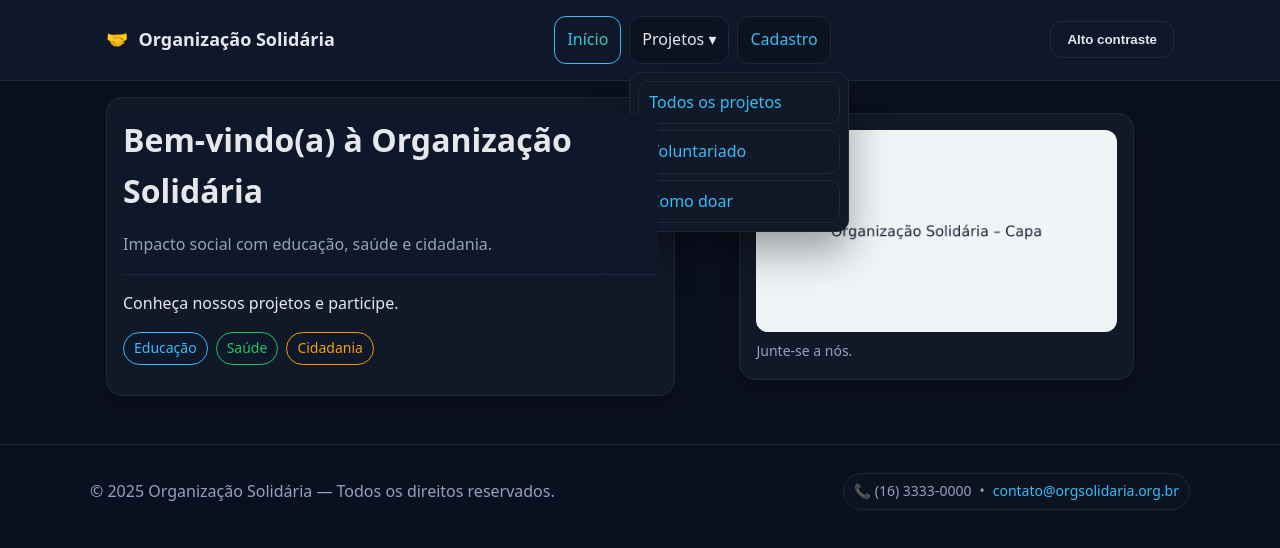
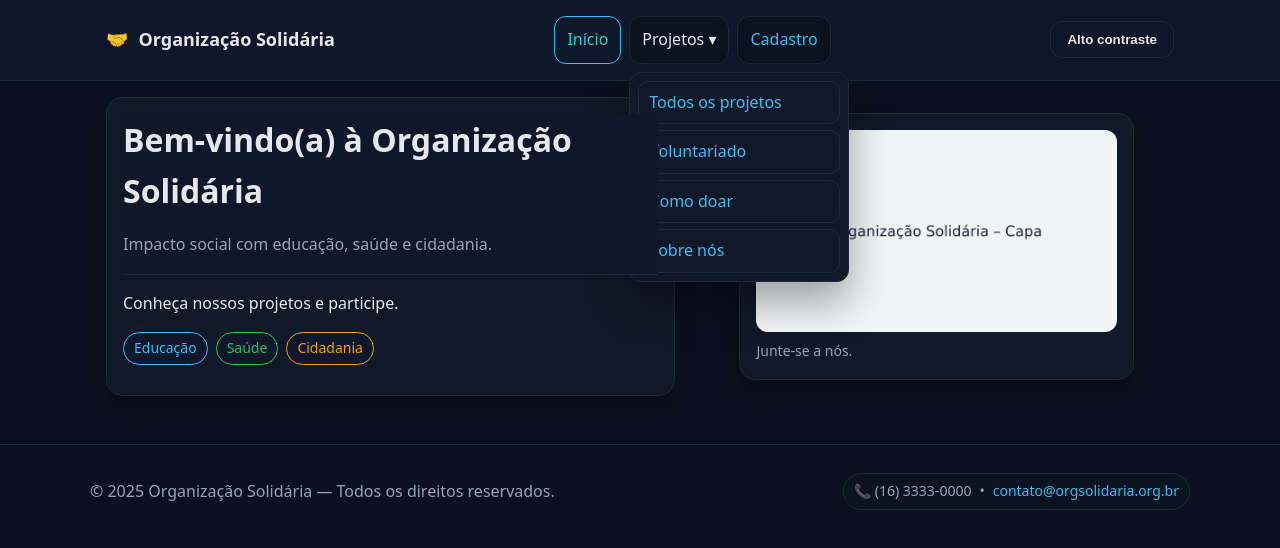
Before and after one commit to gabrielalins265/organizacao-solidaria-iv, a plain HTML site: page index.html in a window 1280 px wide. Both pictures are taken after a click on the button "Projetos ▾". Drawn offline with Linux system fonts and the light colour scheme.

Commit message:
Subindo alterações

```diff
--- a/index.html
+++ b/index.html
@@ -25,6 +25,7 @@
               <a href="#/projetos" role="menuitem">Todos os projetos</a>
               <a href="#/projetos" role="menuitem">Voluntariado</a>
               <a href="#/projetos" role="menuitem">Como doar</a>
+              <a href="#/projetos" role="menuitem">Sobre nós</a>
             </div>
           </li>
           <li><a href="#/cadastro">Cadastro</a></li>
```
